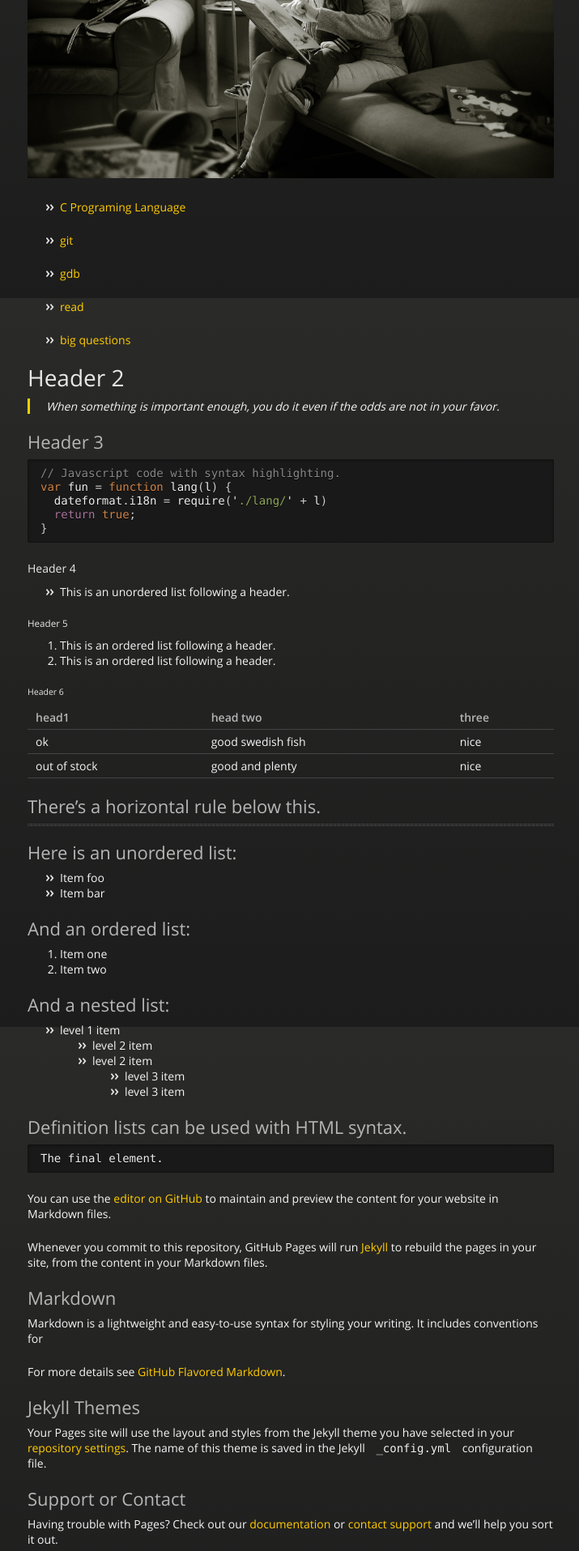
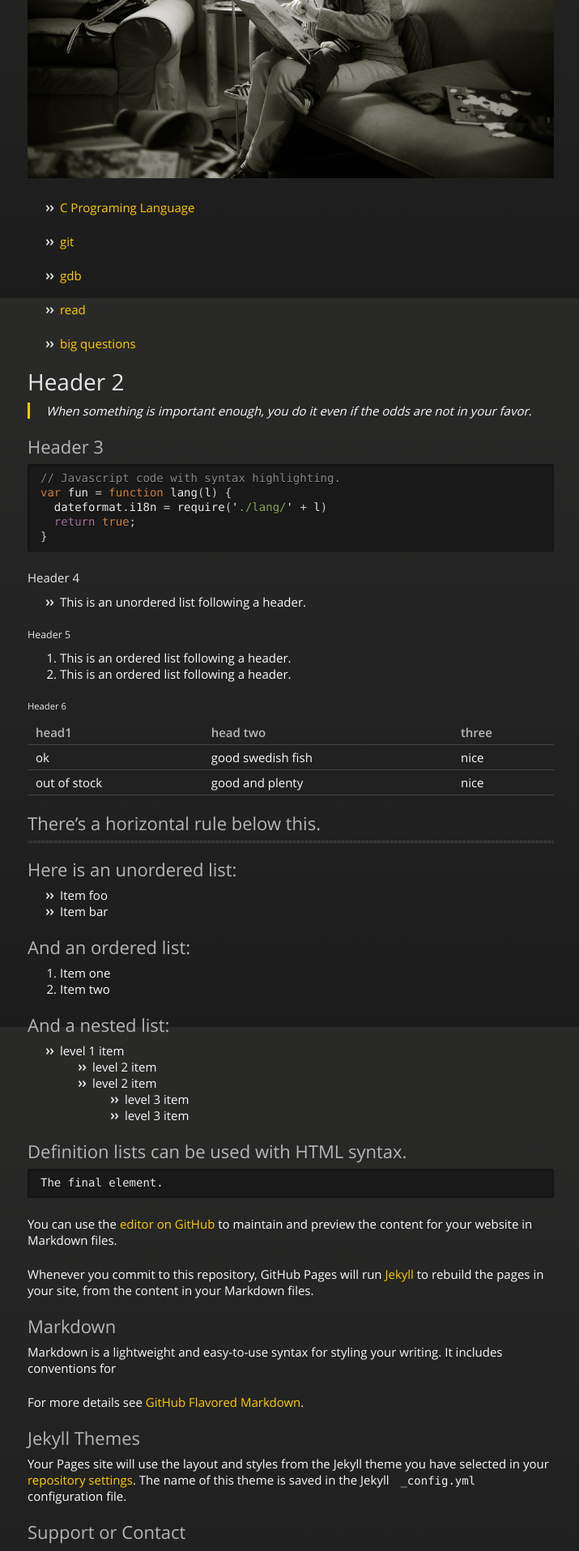
Before and after one commit to kexinerchen/kexinerchen.github.io, a Jekyll site: the page built from index.md, in a window 1280 px wide. Shown: the part 532-2447 px from the top of the page at 81% size, without its empty margins (281-996 px from the left). Built offline with Jekyll 4.4.1, drawn with Linux system fonts in a browser that asks for light colours; our own code applies the rules of GitHub Pages for plain Markdown files.

Commit message:
Update jekyll-theme-midnight.scss

```diff
--- a/_sass/jekyll-theme-midnight.scss
+++ b/_sass/jekyll-theme-midnight.scss
@@ -5,8 +5,8 @@
 body {
   padding:0px 0 20px 0px;
   margin: 0px;
-  font:14px "OpenSansRegular", "Helvetica Neue", Helvetica, Arial, sans-serif;
-  color:#f5f5f5;
+  font:15px "OpenSansRegular", "Helvetica Neue", Helvetica, Arial, sans-serif;
+  color:#fafafa;
   font-weight: normal;
   background: #252525;
   background-attachment: fixed !important;
```
